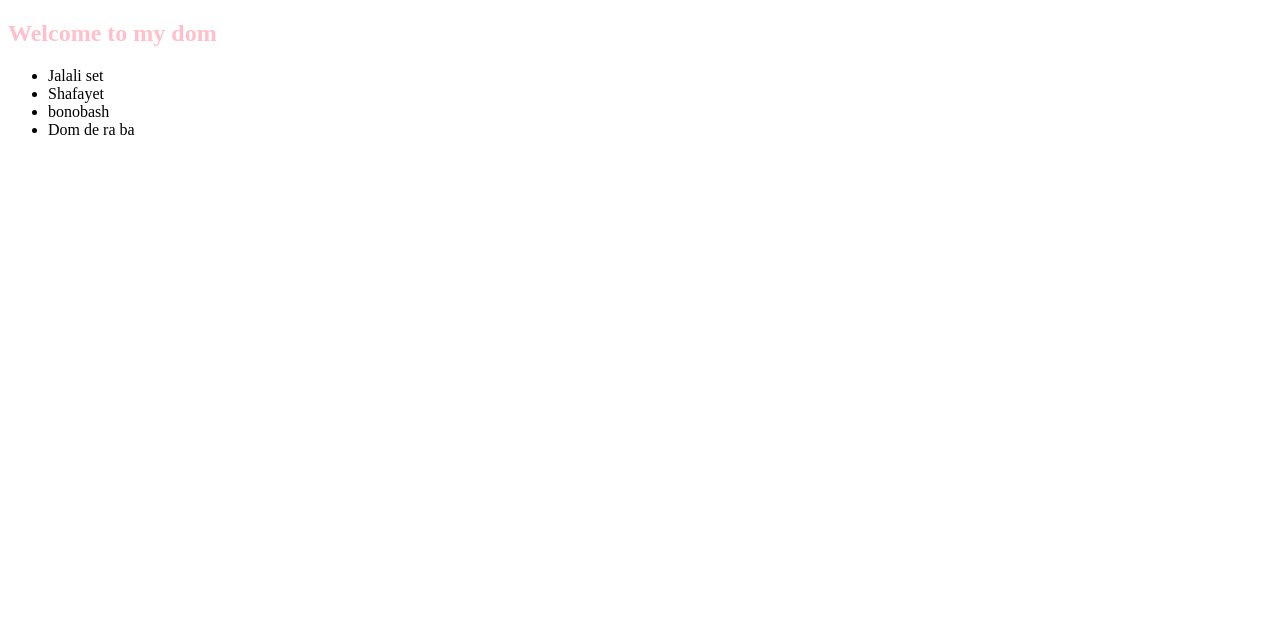
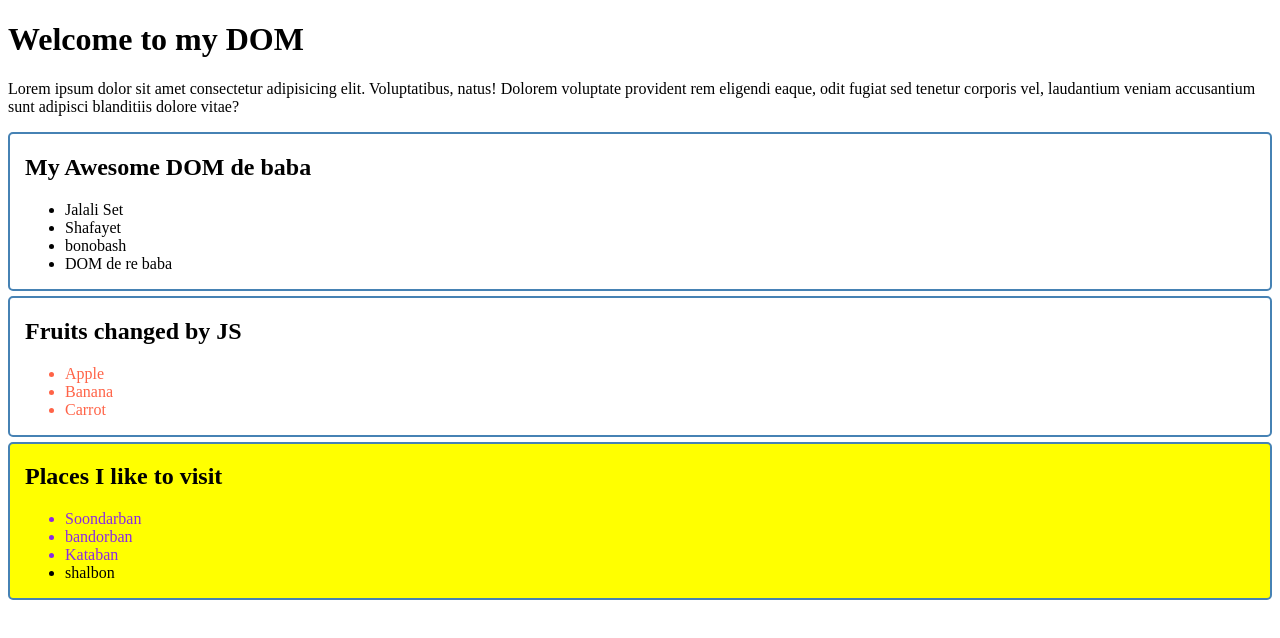
Before and after one commit to Rafsan12/js-dom, a plain HTML site: page Basic/index.html in a window 1280 px wide. Drawn offline with Linux system fonts and the light colour scheme.

Commit message:
basic-dom

```diff
--- a/Basic/index.html
+++ b/Basic/index.html
@@ -1,21 +1,94 @@
 <!DOCTYPE html>
 <html lang="en">
+
 <head>
     <meta charset="UTF-8">
+    <meta http-equiv="X-UA-Compatible" content="IE=edge">
     <meta name="viewport" content="width=device-width, initial-scale=1.0">
-    <title>Tour of Dom </title>
-    <link rel="stylesheet" href="style.css">
+    <title>Tour of DOM</title>
+    <link rel="stylesheet" href="styles/styles.css">
+    <style>
+        .fruits-container li {
+            color: tomato;
+        }
+        #fruits-title{
+            color:black;
+        }
+        .important-places{
+            color:blueviolet;
+
+        }
+    </style>
 </head>
+
 <body>
-    <header><h2>Welcome to my dom</h2></header>
-    <main>
-        <ul>
-            <li>Jalali set</li>
-            <li>Shafayet</li>
-            <li>bonobash</li>
-            <li>Dom de ra ba</li>
-        </ul>
+    <header>
+        <h1>Welcome to my DOM</h1>
+        <p>Lorem ipsum dolor sit amet consectetur adipisicing elit. Voluptatibus, natus! Dolorem voluptate provident rem eligendi eaque, odit fugiat sed tenetur corporis vel, laudantium veniam accusantium sunt adipisci blanditiis dolore vitae?</p>
+    </header>
+    <main id="main-container">
+        <section>
+            <h1>My Awesome DOM de baba</h1>
+            <ul>
+                <li>Jalali Set</li>
+                <li>Shafayet</li>
+                <li>bonobash</li>
+                <li>DOM de re baba</li>
+            </ul>
+        </section>
+        <section class="fruits-container">
+            <h1 id="fruits-title" class="some-class random-class blue-bg">Fruits I like</h1>
+            <ul>
+                <li>Apple</li>
+                <li>Banana</li>
+                <li>Carrot</li>
+            </ul>
+        </section>
+        <section id="places-container" class="large-text">
+            <h1 id="places-title">Places I like to visit</h1>
+            <ul id="places-list">
+                <li class="important-places">Soondarban</li>
+                <li class="important-places">bandorban</li>
+                <li class="important-places">Kataban</li>
+                <li class="other-place">shalbon</li>
+            </ul>
+        </section>
     </main>
-    <script src="index.js"></script>
+    <!-- <script src="index.js"></script> -->
+    <script src="append.js"></script>
+    <script src="styleInJs.js"></script>
+    <script>
+        const liCollection = document.getElementsByTagName('li');
+        // console.log(liCollection);
+        for (const li of liCollection) {
+            // console.log(li.innerText);
+        }
+
+        // option-1: getElementsByTagName
+        const allHeadings = document.getElementsByTagName('h1');
+        for (const h1 of allHeadings) {
+            // console.log(h1.innerText);
+        }
+
+        // option-2: getElementById
+        const fruitsTitle = document.getElementById('fruits-title');
+        fruitsTitle.innerText = 'Fruits changed by JS';
+
+        // option-3: getElementsByClassName
+        const places = document.getElementsByClassName('important-places');
+        for(const place of places){
+            // console.log(place.innerText)
+        }
+
+        // option-4: querySelector
+
+        // option-5: querySelectorAll
+        const someLi = document.querySelectorAll('.fruits-container li');
+        // console.log(someLi);
+        for(const li of someLi){
+            // console.log(li.innerText);
+        }
+    </script>
 </body>
+
 </html>
--- /dev/null
+++ b/Basic/styleInJs.js
@@ -0,0 +1,10 @@
+const sections = document.querySelectorAll("section");
+for(const section of sections){
+    section.style.border = "2px solid steelblue";
+    section.style.marginBottom ='5px';
+    section.style.borderRadius = '5px';
+    section.style.paddingLeft = '15px';
+}
+
+const placeContainer = document.getElementById('places-container');
+placeContainer.style.backgroundColor = 'yellow'
```
